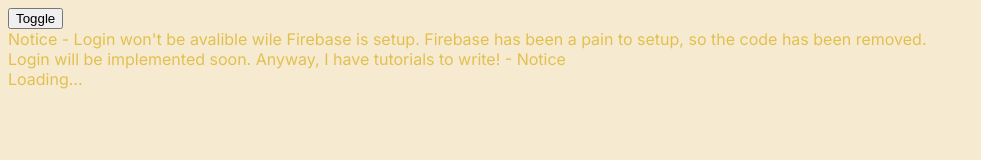
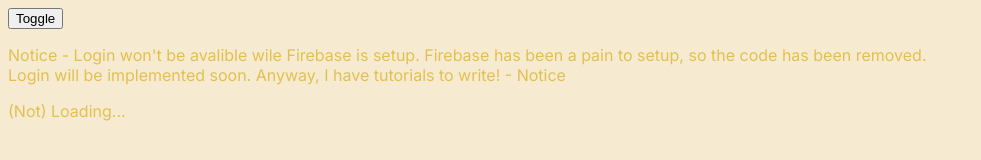
Before and after one commit to mimmeer-github/webdev, a plain HTML site: page login.html in a window 1280 px wide. Shown: the whole page, without its empty margins (0-981 px from the left). Drawn offline with Linux system fonts and the light colour scheme.

Commit message:
Update login.html

```diff
--- a/login.html
+++ b/login.html
@@ -13,8 +13,8 @@
     </head>
     <body>
       <button id="theme-toggle">Toggle</button>
-      <div id="firebaseui-auth-container">Notice - Login won't be avalible wile Firebase is setup. Firebase has been a pain to setup, so the code has been removed.<br>Login will be implemented soon. Anyway, I have tutorials to write! - Notice</div>
-      <div id="loader">Loading...</div>
+      <div id="firebaseui-auth-container"><p>Notice - Login won't be avalible wile Firebase is setup. Firebase has been a pain to setup, so the code has been removed.<br>Login will be implemented soon. Anyway, I have tutorials to write! - Notice</p></div>
+      <div id="loader">(Not) Loading...</div>
 
       <!-- Dark mode toggle. -->
       <script src="darkhandle.js"></script>
```
